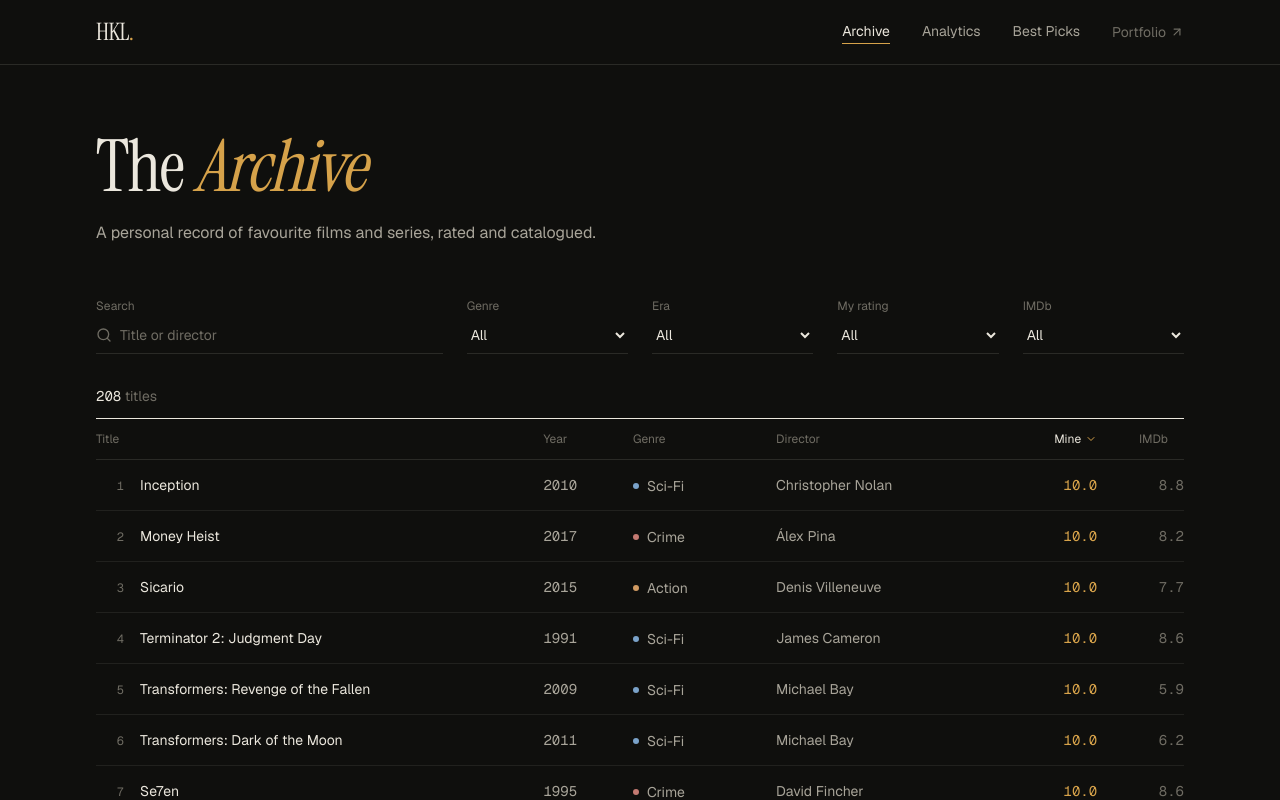
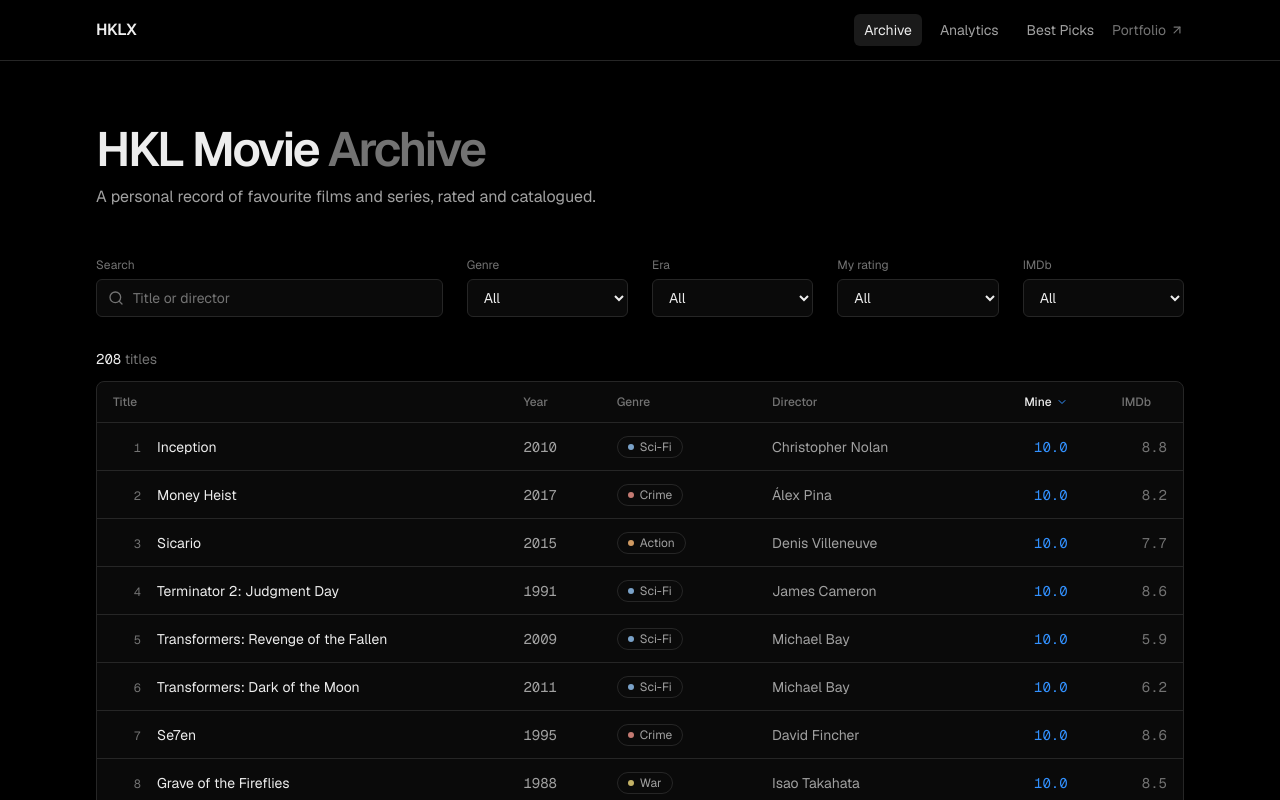
Before and after one commit to CodeWithHKL/hkl-movie-archive, a Next.js app: page / in a window 1280 px wide. Shown: the top 800 px of the page. Built offline with nearby package versions, Linux system fonts and the light colour scheme.

Commit message:
Restyle to Vercel-like look; update nav branding and portfolio link

```diff
--- a/app/dashboard/page.tsx
+++ b/app/dashboard/page.tsx
@@ -9,13 +9,13 @@ import SiteHeader from '@/components/SiteHeader';
 import { GENRE_COLORS } from '@/lib/theme';
 import { X } from 'lucide-react';
 
-const ACCENT = '#d6a24a';
-const INK = '#ebe7dd';
-const FAINT = '#6f6c63';
-const RULE = '#2a2a26';
+const ACCENT = '#3291ff';
+const INK = '#ededed';
+const FAINT = '#737373';
+const RULE = '#262626';
 
 const tooltipStyle = {
-  backgroundColor: '#161614',
+  backgroundColor: '#0a0a0a',
   border: `1px solid ${RULE}`,
   borderRadius: 4,
   color: INK,
@@ -24,10 +24,10 @@ const tooltipStyle = {
 
 function Panel({ title, note, className = '', children }: { title: string; note?: string; className?: string; children: React.ReactNode }) {
   return (
-    <section className={`border-t border-ink pt-4 ${className}`}>
+    <section className={`rounded-lg border border-rule bg-surface p-6 ${className}`}>
       <h2 className="mb-6 flex items-baseline justify-between gap-4">
-        <span className="font-serif text-2xl">{title}</span>
-        {note && <span className="text-xs text-accent">{note}</span>}
+        <span className="text-base font-semibold tracking-tight">{title}</span>
+        {note && <span className="text-xs text-ink-faint">{note}</span>}
       </h2>
       {children}
     </section>
@@ -92,10 +92,10 @@ export default function Dashboard() {
       <main className="mx-auto max-w-6xl px-5 pb-24 pt-12 md:px-8 md:pt-16">
         <div className="mb-12 flex flex-col gap-6 md:flex-row md:items-end md:justify-between">
           <div>
-            <h1 className="font-serif text-5xl leading-[1.05] tracking-tight md:text-7xl">
-              The <em className="text-accent">Numbers</em>
+            <h1 className="text-4xl font-semibold tracking-tighter md:text-5xl">
+              The <span className="text-ink-faint">Numbers</span>
             </h1>
-            <p className="mt-4 text-ink-soft">
+            <p className="mt-3 text-ink-soft">
               <span className="num text-ink">{filteredMovies.length}</span> titles in view. Click a slice or bar to filter.
             </p>
           </div>
@@ -103,20 +103,20 @@ export default function Dashboard() {
           {(selectedGenre || selectedEra) && (
             <button
               onClick={() => { setSelectedGenre(null); setSelectedEra(null); }}
-              className="inline-flex items-center gap-1.5 self-start rounded-full border border-rule px-3 py-1.5 text-xs text-ink-soft transition-colors hover:border-accent hover:text-ink md:self-auto"
+              className="inline-flex items-center gap-1.5 self-start rounded-md border border-rule px-3 py-1.5 text-xs text-ink-soft transition-colors hover:border-ink-faint hover:text-ink md:self-auto"
             >
               <X size={12} /> Clear {selectedGenre && selectedEra ? 'both filters' : 'filter'}
             </button>
           )}
         </div>
 
-        <div className="grid grid-cols-1 gap-x-12 gap-y-14 lg:grid-cols-2">
+        <div className="grid grid-cols-1 gap-6 lg:grid-cols-2">
           <Panel title="Genres" note={selectedEra ? `in ${selectedEra}` : undefined}>
             <div className="h-72">
               <ResponsiveContainer width="100%" height="100%">
                 <PieChart>
                   <Pie
-                    data={genreData} dataKey="value" nameKey="name" cx="50%" cy="50%" innerRadius={52} outerRadius={88} paddingAngle={1} stroke="#0f0f0d" strokeWidth={2}
+                    data={genreData} dataKey="value" nameKey="name" cx="50%" cy="50%" innerRadius={52} outerRadius={88} paddingAngle={1} stroke="#000000" strokeWidth={2}
                     onClick={(data: any) => {
                       const name = data?.name;
                       if (name) setSelectedGenre(selectedGenre === name ? null : name);
@@ -231,7 +231,7 @@ export default function Dashboard() {
                       if (payload && payload.length > 0) {
                         const data = payload[0].payload;
                         return (
-                          <div className="rounded border border-rule bg-surface px-3 py-2 text-xs">
+                          <div className="rounded-md border border-rule bg-surface px-3 py-2 text-xs">
                             <p className="mb-1 text-sm text-ink">{data?.title}</p>
                             <p className="num text-ink-soft">Mine {data?.myRating} · IMDb {data?.imdb}</p>
                           </div>
@@ -242,7 +242,7 @@ export default function Dashboard() {
                   />
                   <Scatter name="Movies" data={scatterData}>
                     {scatterData.map((entry, index) => (
-                      <Cell key={`cell-${index}`} fill={GENRE_COLORS[entry.genre] || '#8c8a82'} fillOpacity={0.9} stroke="#0f0f0d" strokeWidth={1} />
+                      <Cell key={`cell-${index}`} fill={GENRE_COLORS[entry.genre] || '#8c8a82'} fillOpacity={0.9} stroke="#000000" strokeWidth={1} />
                     ))}
                   </Scatter>
                 </ScatterChart>
--- a/app/globals.css
+++ b/app/globals.css
@@ -1,13 +1,13 @@
 @import "tailwindcss";
 
 :root {
-  --paper: #0f0f0d;
-  --surface: #161614;
-  --rule: #2a2a26;
-  --ink: #ebe7dd;
-  --ink-soft: #a8a499;
-  --ink-faint: #6f6c63;
-  --accent: #d6a24a;
+  --paper: #000000;
+  --surface: #0a0a0a;
+  --rule: #262626;
+  --ink: #ededed;
+  --ink-soft: #a1a1a1;
+  --ink-faint: #737373;
+  --accent: #3291ff;
 }
 
 @theme inline {
@@ -20,7 +20,6 @@
   --color-accent: var(--accent);
   --font-sans: var(--font-geist-sans);
   --font-mono: var(--font-geist-mono);
-  --font-serif: var(--font-instrument);
 }
 
 body {
@@ -32,7 +31,7 @@ body {
 
 ::selection {
   background: var(--accent);
-  color: #0f0f0d;
+  color: #000000;
 }
 
 .num {
--- a/app/layout.tsx
+++ b/app/layout.tsx
@@ -1,5 +1,5 @@
 import type { Metadata } from "next";
-import { Geist, Geist_Mono, Instrument_Serif } from "next/font/google";
+import { Geist, Geist_Mono } from "next/font/google";
 import "./globals.css";
 
 const geistSans = Geist({
@@ -10,13 +10,6 @@ const geistSans = Geist({
 const geistMono = Geist_Mono({
   variable: "--font-geist-mono",
   subsets: ["latin"],
-});
-
-const serif = Instrument_Serif({
-  variable: "--font-instrument",
-  subsets: ["latin"],
-  weight: "400",
-  style: ["normal", "italic"],
 });
 
 export const metadata: Metadata = {
@@ -32,7 +25,7 @@ export default function RootLayout({
   return (
     <html lang="en">
       <body
-        className={`${geistSans.variable} ${geistMono.variable} ${serif.variable} antialiased`}
+        className={`${geistSans.variable} ${geistMono.variable} antialiased`}
       >
         {children}
       </body>
--- a/app/page.tsx
+++ b/app/page.tsx
@@ -19,7 +19,7 @@ const COLUMNS: { label: string; key: keyof Movie; align?: string }[] = [
   { label: 'IMDb', key: 'imdbRating', align: 'text-right' },
 ];
 
-const selectCls = "w-full cursor-pointer border-b border-rule bg-transparent py-2 text-sm text-ink outline-none transition-colors hover:border-ink-faint focus:border-accent";
+const selectCls = "w-full cursor-pointer rounded-md border border-rule bg-surface px-3 py-2 text-sm text-ink outline-none transition-colors hover:border-ink-faint focus:border-ink-soft";
 const labelCls = "text-xs text-ink-faint";
 
 export default function MovieVault() {
@@ -80,21 +80,21 @@ export default function MovieVault() {
 
       <main className="mx-auto max-w-6xl px-5 pb-24 pt-12 md:px-8 md:pt-16">
         <div className="mb-12 max-w-2xl">
-          <h1 className="font-serif text-5xl leading-[1.05] tracking-tight md:text-7xl">
-            The <em className="text-accent">Archive</em>
+          <h1 className="text-4xl font-semibold tracking-tighter md:text-5xl">
+            HKL Movie <span className="text-ink-faint">Archive</span>
           </h1>
-          <p className="mt-4 text-ink-soft">
+          <p className="mt-3 text-ink-soft">
             A personal record of favourite films and series, rated and catalogued.
           </p>
         </div>
 
         <div className="mb-8 grid grid-cols-1 gap-x-6 gap-y-5 sm:grid-cols-2 lg:grid-cols-6">
           <label className="sm:col-span-2 lg:col-span-2">
-            <span className={labelCls}>Search</span>
+            <span className={`${labelCls} mb-1.5 block`}>Search</span>
             <div className="relative">
-              <Search className="pointer-events-none absolute left-0 top-1/2 h-4 w-4 -translate-y-1/2 text-ink-faint" />
+              <Search className="pointer-events-none absolute left-3 top-1/2 h-4 w-4 -translate-y-1/2 text-ink-faint" />
               <input
-                className="w-full border-b border-rule bg-transparent py-2 pl-6 text-sm text-ink outline-none transition-colors placeholder:text-ink-faint hover:border-ink-faint focus:border-accent"
+                className="w-full rounded-md border border-rule bg-surface py-2 pl-9 pr-3 text-sm text-ink outline-none transition-colors placeholder:text-ink-faint hover:border-ink-faint focus:border-ink-soft"
                 placeholder="Title or director"
                 onChange={(e) => setSearch(e.target.value)}
               />
@@ -107,7 +107,7 @@ export default function MovieVault() {
             { label: 'IMDb', options: RATING_RANGES, setter: setImdbRatingRange },
           ].map(f => (
             <label key={f.label}>
-              <span className={labelCls}>{f.label}</span>
+              <span className={`${labelCls} mb-1.5 block`}>{f.label}</span>
               <select className={selectCls} onChange={(e) => f.setter(e.target.value)}>
                 {f.options.map(opt => <option key={opt} value={opt} className="bg-surface">{opt}</option>)}
               </select>
@@ -119,14 +119,14 @@ export default function MovieVault() {
           <span className="num text-ink">{processedMovies.length}</span> {processedMovies.length === 1 ? 'title' : 'titles'}
         </p>
 
-        <div className="overflow-x-auto border-t border-ink">
+        <div className="overflow-x-auto rounded-lg border border-rule bg-surface">
           <table className="w-full text-left">
             <thead>
               <tr className="border-b border-rule text-xs text-ink-faint">
                 {COLUMNS.map((col) => (
                   <th
                     key={col.key}
-                    className={`py-3 pr-6 font-normal last:pr-0 ${col.align ?? ''}`}
+                    className={`px-4 py-3 font-medium ${col.align ?? ''}`}
                     aria-sort={sort?.key === col.key ? (sort.direction === 'asc' ? 'ascending' : 'descending') : undefined}
                   >
                     <button
@@ -142,23 +142,23 @@ export default function MovieVault() {
             <tbody>
               {processedMovies.length > 0 ? (
                 processedMovies.map((movie, index) => (
-                  <tr key={movie.id} className="border-b border-rule/70 transition-colors hover:bg-surface">
-                    <td className="max-w-[320px] py-3.5 pr-6">
+                  <tr key={movie.id} className="border-b border-rule last:border-0 transition-colors hover:bg-white/[0.03]">
+                    <td className="max-w-[320px] px-4 py-3">
                       <div className="flex items-baseline gap-4">
                         <span className="num w-7 shrink-0 text-right text-xs text-ink-faint">{index + 1}</span>
                         <span className="truncate text-sm" title={movie.title}>{movie.title}</span>
                       </div>
                     </td>
-                    <td className="num py-3.5 pr-6 text-sm text-ink-soft">{movie.year}</td>
-                    <td className="whitespace-nowrap py-3.5 pr-6 text-sm text-ink-soft">
-                      <span className="inline-flex items-center gap-2">
+                    <td className="num px-4 py-3 text-sm text-ink-soft">{movie.year}</td>
+                    <td className="whitespace-nowrap px-4 py-3 text-sm text-ink-soft">
+                      <span className="inline-flex items-center gap-1.5 rounded-full border border-rule px-2.5 py-0.5 text-xs">
                         <span className="h-1.5 w-1.5 rounded-full" style={{ backgroundColor: genreColor(movie.genre) }} />
                         {movie.genre}
                       </span>
                     </td>
-                    <td className="max-w-[180px] truncate py-3.5 pr-6 text-sm text-ink-soft" title={movie.director}>{movie.director}</td>
-                    <td className={`num py-3.5 pr-6 text-right text-sm ${ratingClass(movie.myRating)}`}>{movie.myRating.toFixed(1)}</td>
-                    <td className="num py-3.5 text-right text-sm text-ink-faint">{movie.imdbRating ? movie.imdbRating.toFixed(1) : '—'}</td>
+                    <td className="max-w-[180px] truncate px-4 py-3 text-sm text-ink-soft" title={movie.director}>{movie.director}</td>
+                    <td className={`num px-4 py-3 text-right text-sm ${ratingClass(movie.myRating)}`}>{movie.myRating.toFixed(1)}</td>
+                    <td className="num px-4 py-3 text-right text-sm text-ink-faint">{movie.imdbRating ? movie.imdbRating.toFixed(1) : '—'}</td>
                   </tr>
                 ))
               ) : (
--- a/components/SiteHeader.tsx
+++ b/components/SiteHeader.tsx
@@ -13,12 +13,12 @@ export default function SiteHeader() {
   const pathname = usePathname();
 
   return (
-    <header className="border-b border-rule">
-      <div className="mx-auto flex max-w-6xl items-center justify-between gap-6 px-5 py-5 md:px-8">
-        <Link href="/" className="font-serif text-2xl leading-none tracking-tight">
-          HKL<span className="text-accent">.</span>
+    <header className="sticky top-0 z-20 border-b border-rule bg-paper/80 backdrop-blur">
+      <div className="mx-auto flex max-w-6xl items-center justify-between gap-6 px-5 py-3.5 md:px-8">
+        <Link href="/" className="text-base font-semibold leading-none tracking-tight">
+          HKLX
         </Link>
-        <nav className="flex items-center gap-5 text-sm md:gap-8">
+        <nav className="flex items-center gap-1 text-sm md:gap-2">
           {LINKS.map(l => {
             const active = pathname === l.href;
             return (
@@ -26,8 +26,8 @@ export default function SiteHeader() {
                 key={l.href}
                 href={l.href}
                 aria-current={active ? 'page' : undefined}
-                className={`border-b pb-0.5 transition-colors ${
-                  active ? 'border-accent text-ink' : 'border-transparent text-ink-soft hover:text-ink'
+                className={`rounded-md px-2.5 py-1.5 transition-colors ${
+                  active ? 'bg-white/10 text-ink' : 'text-ink-soft hover:text-ink'
                 }`}
               >
                 {l.label}
@@ -35,7 +35,7 @@ export default function SiteHeader() {
             );
           })}
           <a
-            href="https://hklxportfolio.vercel.app"
+            href="https://hklx.vercel.app/"
             target="_blank"
             rel="noopener noreferrer"
             className="hidden items-center gap-1 text-ink-faint transition-colors hover:text-ink sm:flex"
```
Also changed, not shown: app/bestpicks/page.tsx (+8 -8 lines).
